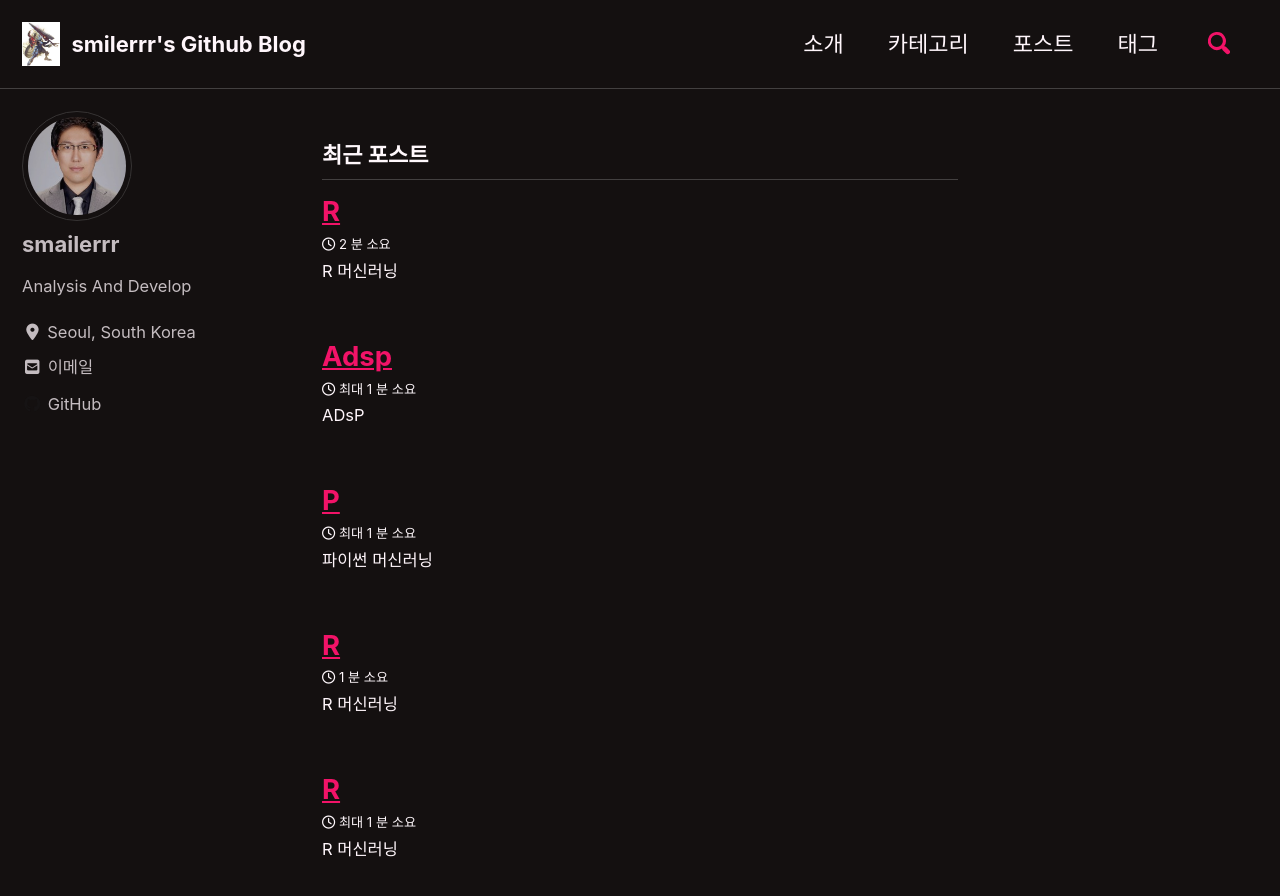
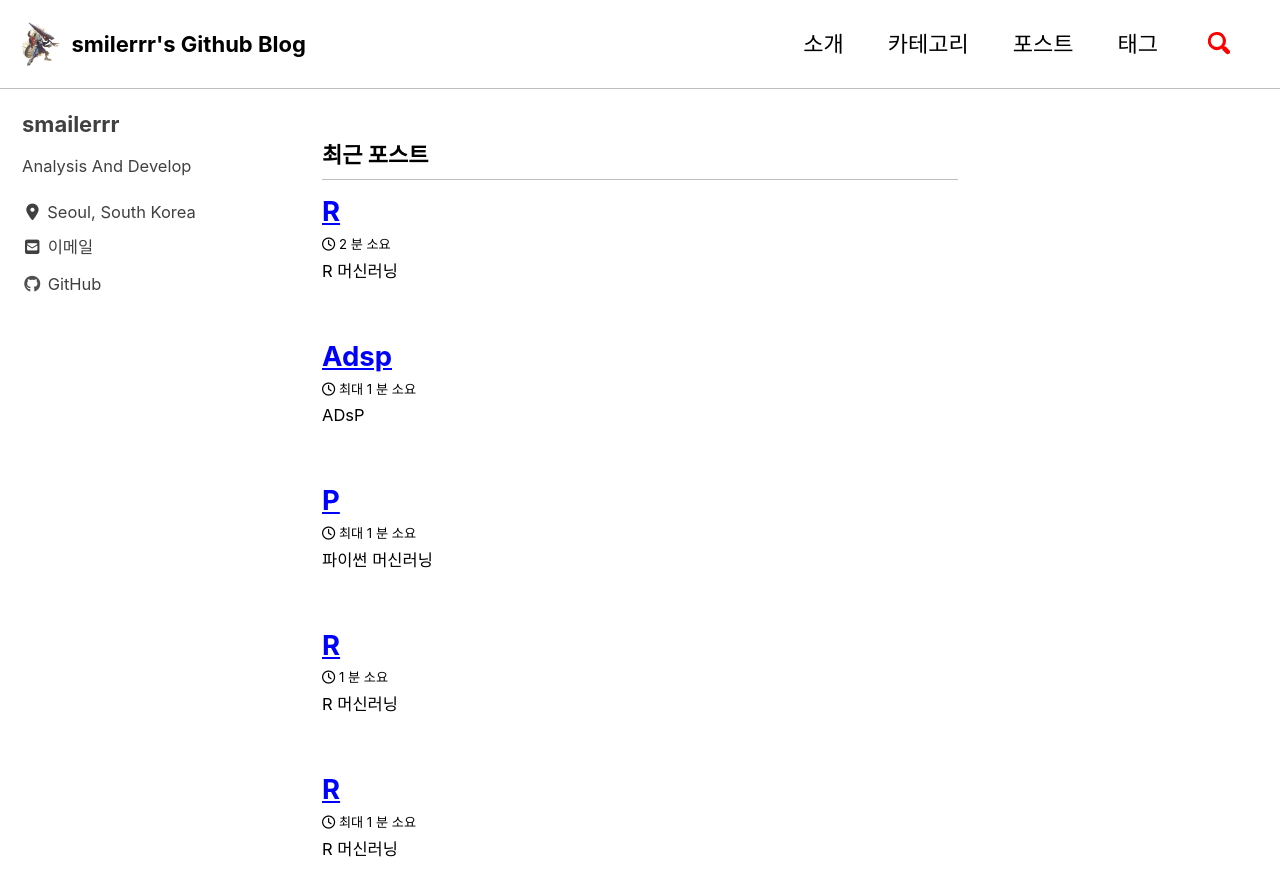
Before and after one commit to smilerrr/smilerrr.github.io, a Jekyll site: the page built from index.html, in a window 1280 px wide and 900 px high. Shown: the top 896 px of the window. Built offline with Jekyll 4.4.1, drawn with Linux system fonts in a browser that asks for light colours; cached includes are drawn as plain includes; nearby versions of some CDN libraries; the list of posts is cut into pages by our own code.

Commit message:
Update _config.yml

```diff
--- a/_config.yml
+++ b/_config.yml
@@ -12,7 +12,7 @@
 
 theme                    : "minimal-mistakes-jekyll"
 # remote_theme           : "mmistakes/minimal-mistakes"
-minimal_mistakes_skin    : "neon" # "air", "aqua", "contrast", "dark", "dirt", "neon", "mint", "plum", "sunrise"
+minimal_mistakes_skin    : "contrast" # "air", "aqua", "contrast", "dark", "dirt", "neon", "mint", "plum", "sunrise"
 
 # Site Settings
 locale                   : "ko-KR"
@@ -94,7 +94,7 @@ analytics:
 # Site Author
 author:
   name             : "smailerrr"
-  avatar           : "/assets/myphoto.jpg" # path of avatar image, e.g. "/assets/images/bio-photo.jpg"
+  avatar           :
   bio              : "Analysis And Develop"
   location         : "Seoul, South Korea"
   email            : "ekxod12@gmail.com"
```
